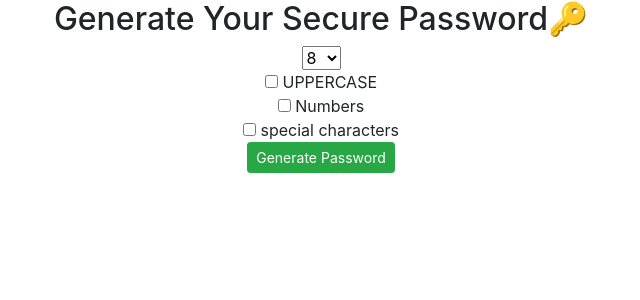
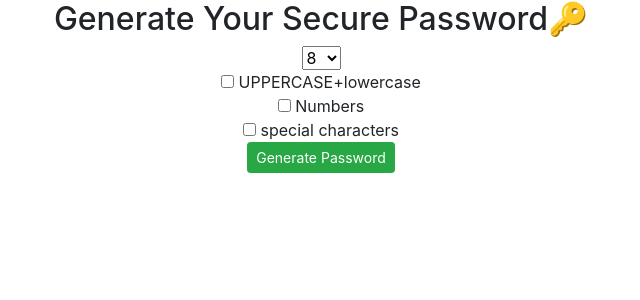
Before and after one commit to bayek0fsiwa/Password_Generator_Django, a Django app: page / in a window 1280 px wide. Shown: the top 300 px of the page, without its empty margins (319-959 px from the left). Run offline with Django 3.2, Linux system fonts and the light colour scheme; some libraries are stand-ins or nearby versions.

Commit message:
Made It Look Little Bit Nicer

```diff
--- a/src/generator/templates/generate/home.html
+++ b/src/generator/templates/generate/home.html
@@ -23,7 +23,7 @@
                 <option value="14">14</option>
             </select>
             <br>
-            <input type="checkbox" name="uppercase"> UPPERCASE
+            <input type="checkbox" name="uppercase"> UPPERCASE+lowercase
             <!-- <br>
             <input type="checkbox" name="lowercase"> lowercase -->
             <br>
--- a/src/generator/templates/generate/password.html
+++ b/src/generator/templates/generate/password.html
@@ -12,7 +12,9 @@
     <script src="https://stackpath.bootstrapcdn.com/bootstrap/4.5.0/js/bootstrap.min.js" integrity="sha384-OgVRvuATP1z7JjHLkuOU7Xw704+h835Lr+6QL9UvYjZE3Ipu6Tp75j7Bh/kR0JKI" crossorigin="anonymous"></script>
 </head>
 <body>
+    <div class="container text-center">
     Your Password is:
     <h2 class="alert alert-success"> {{ password }}</h2>
     <a href="{% url 'home' %}">Home</a>
+    </div>
 </body>
```
